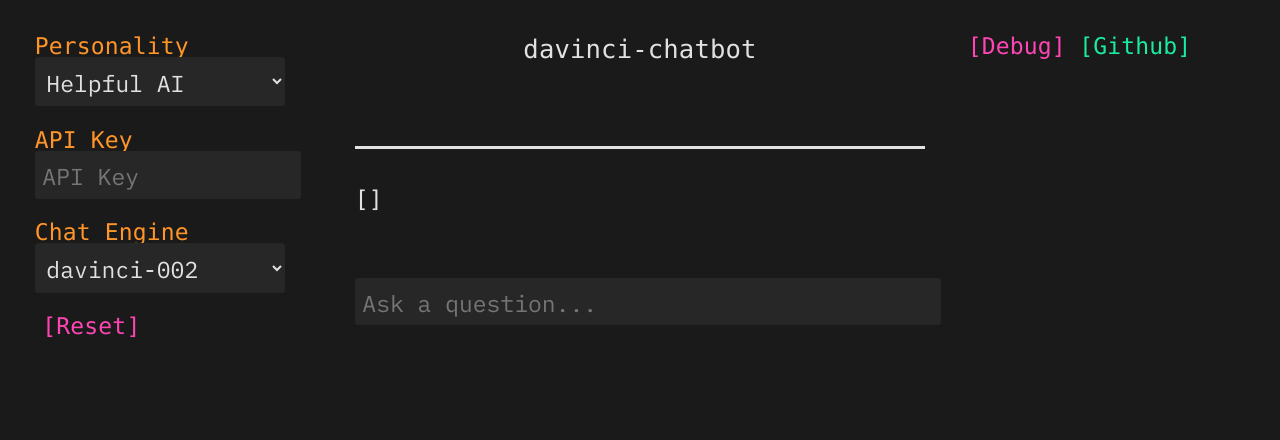
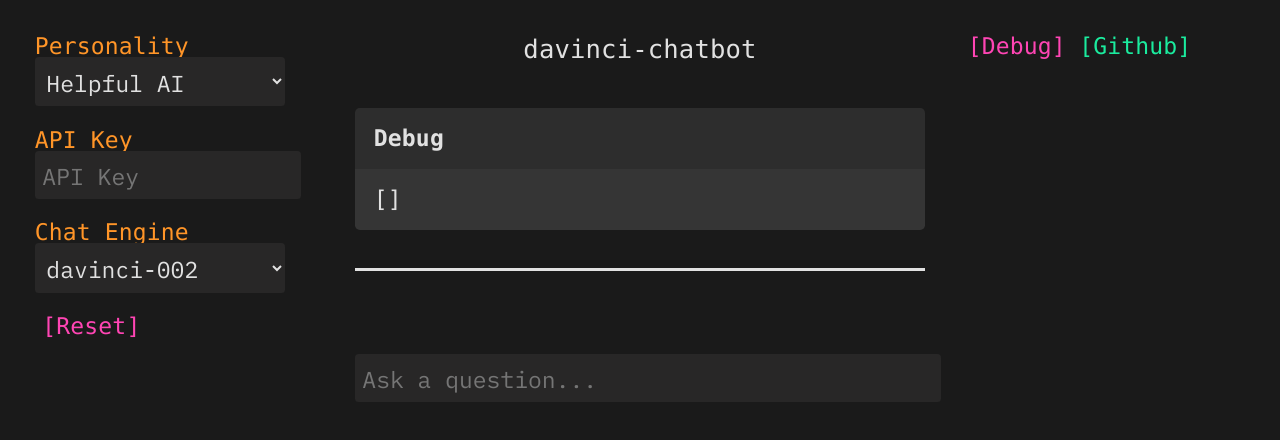
Before and after one commit to OrbiterToad/davinci-chatbot, a React (Create React App) app: page / in a window 1280 px wide. Both pictures are taken after a click on the link "Debug". Shown: the top 440 px of the page. Built offline with nearby package versions, Linux system fonts and the light colour scheme.

Commit message:
Fixed debug and some other stuff

```diff
--- a/src/App.jsx
+++ b/src/App.jsx
@@ -65,6 +65,7 @@ function App() {
 
                     <MainContent showConversationDebug={showConversationDebug}
                                  conversationHistory={conversationHistory}
+                                 setShowConversationDebug={setShowConversationDebug}
                                  loading={isLoading}
                                  apiKey={apiKey}
                                  aiName={aiPersonality}/>
--- a/src/chat/ChatSection.jsx
+++ b/src/chat/ChatSection.jsx
@@ -1,14 +1,23 @@
 import React from 'react'
 
-export function MainContent({
-                                showConversationDebug,
-                                loading,
-                                conversationHistory,
-                                aiName,
-                                apiKey,
-                            }) {
+export function MainContent(props) {
 
-    if (!showConversationDebug) {
+    const {
+        showConversationDebug, setShowConversationDebug, loading, conversationHistory, aiName, apiKey,
+    } = props;
+
+    if (showConversationDebug) {
+        return <>
+            <div className={'debug-header'}>
+                <b>Debug</b>
+            </div>
+            <pre className={'debug-content'}>
+                {JSON.stringify(conversationHistory, null, 2)}
+            </pre>
+            <hr/>
+        </>
+    }
+
     if (apiKey === '' && !loading) {
         return <center>
             <span className={'fuschia'}>Please Add your Api Key</span>
@@ -25,15 +34,4 @@ export function MainContent({
         <br/>
         <br/>
     </center>
-
-    } else {
-        return <>
-            <div>
-          <pre>
-              <hr/>
-              {JSON.stringify(conversationHistory, null, 2)}
-          </pre>
-            </div>
-        </>
 }
-}
--- a/src/index.css
+++ b/src/index.css
@@ -1,13 +1,28 @@
 body {
-  margin: 0;
-  font-family: -apple-system, BlinkMacSystemFont, 'Segoe UI', 'Roboto', 'Oxygen',
+    margin: 0;
+    font-family: -apple-system, BlinkMacSystemFont, 'Segoe UI', 'Roboto', 'Oxygen',
     'Ubuntu', 'Cantarell', 'Fira Sans', 'Droid Sans', 'Helvetica Neue',
     sans-serif;
-  -webkit-font-smoothing: antialiased;
-  -moz-osx-font-smoothing: grayscale;
+    -webkit-font-smoothing: antialiased;
+    -moz-osx-font-smoothing: grayscale;
 }
 
 code {
-  font-family: source-code-pro, Menlo, Monaco, Consolas, 'Courier New',
+    font-family: source-code-pro, Menlo, Monaco, Consolas, 'Courier New',
     monospace;
 }
+
+.debug-header {
+    display: block;
+    background: #2d2d2d;
+    padding: 1rem;
+    border-radius: .25rem .25rem 0 0;
+}
+
+.debug-content {
+    background: #353535;
+    padding: 1rem;
+    margin-top: 0;
+    margin-bottom: 1rem;
+    border-radius: 0 0 .25rem .25rem;
+}
```
Also changed, not shown: package.json (+0 -9 lines), src/setupTests.js (deleted, +0 -5 lines), 1 other file (tests, documents, lock files or other folders). Lines whose indentation alone changed are shown as unchanged.
